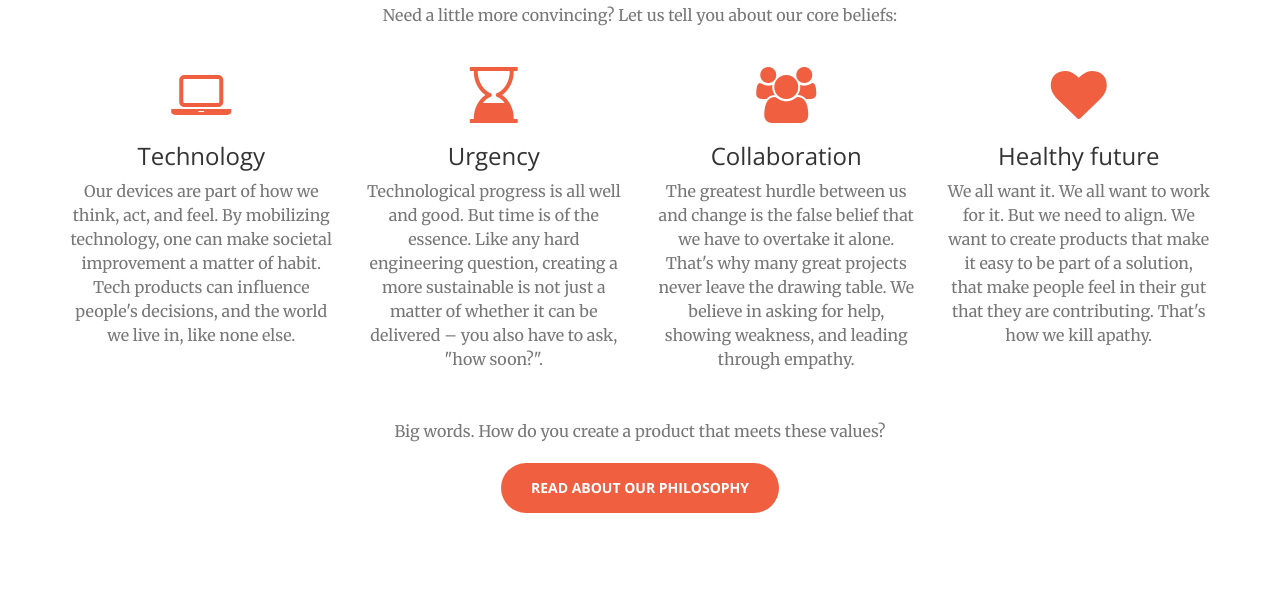
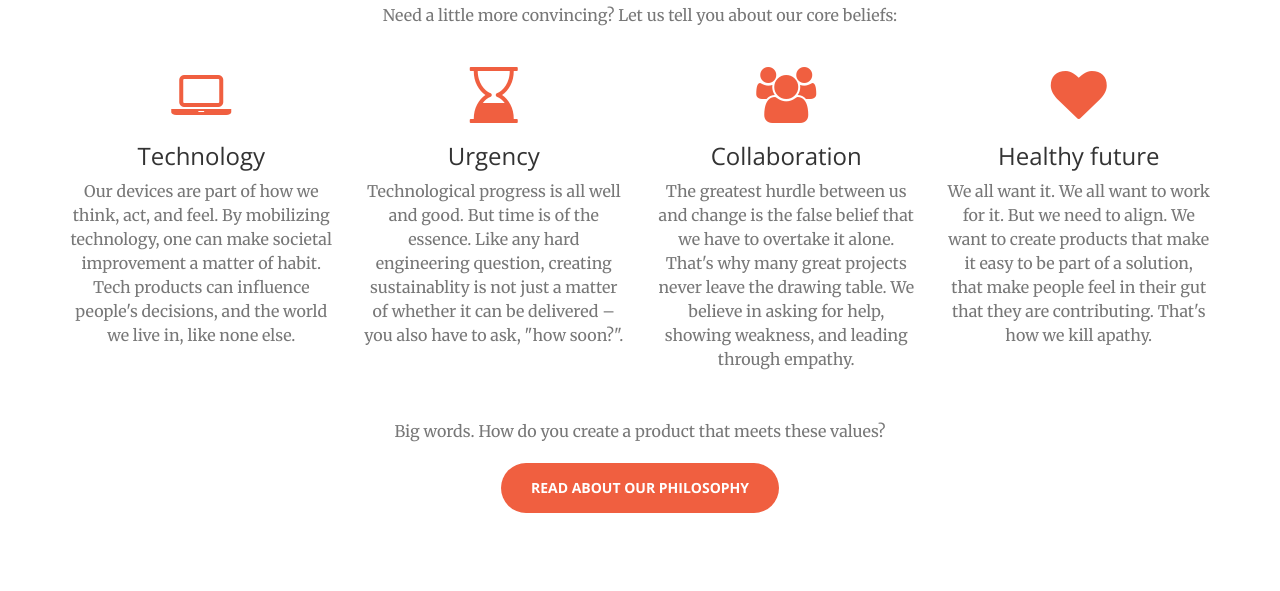
Before and after one commit to sebsandberg/sebsandberg.github.io, a plain HTML site: page makeitmatter/index.html in a window 1280 px wide. Shown: the part 1527-2118 px from the top of the page. Drawn offline with nearby package versions, Linux system fonts and the light colour scheme.

Commit message:
Heal the world

```diff
--- a/makeitmatter/index.html
+++ b/makeitmatter/index.html
@@ -137,7 +137,7 @@
                     <div class="service-box">
                         <i class="fa fa-4x fa-hourglass-end wow bounceIn text-primary" data-wow-delay=".1s"></i>
                         <h3>Urgency</h3>
-                        <p class="text-muted">Technological progress is all well and good. But time is of the essence. Like any hard engineering question, creating a more sustainable is not just a matter of whether it can be delivered – you also have to ask, <a href="https://open.spotify.com/track/1YrnDTqvcnUKxAIeXyaEmU" class="text-muted">"how soon?"</a>.</p>
+                        <p class="text-muted">Technological progress is all well and good. But time is of the essence. Like any hard engineering question, creating sustainablity is not just a matter of whether it can be delivered – you also have to ask, <a href="https://open.spotify.com/track/1YrnDTqvcnUKxAIeXyaEmU" class="text-muted">"how soon?"</a>.</p>
                     </div>
                 </div>
                 <div class="col-lg-3 col-md-6 text-center">
```
